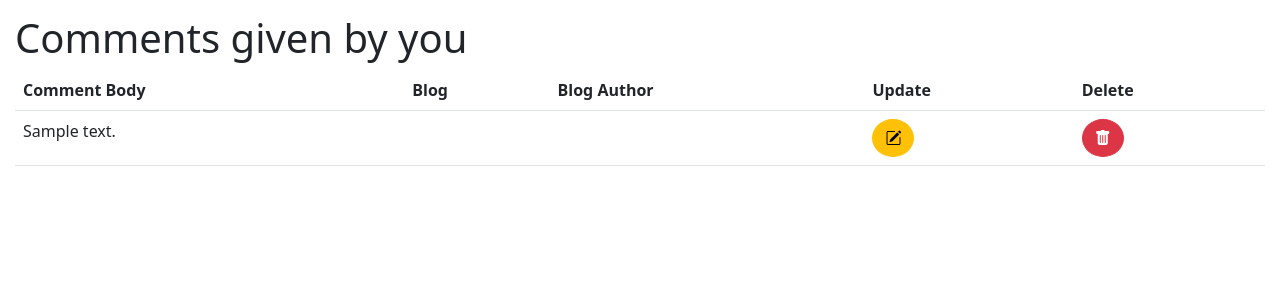
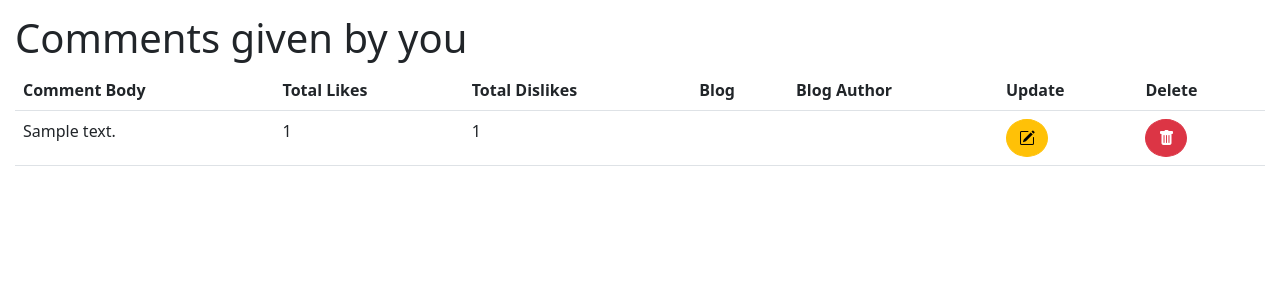
Before and after one commit to surajpulloor/Blog, a Django app: page /home/dashboard/comments_given in a window 1280 px wide. Shown: the part 56-356 px from the top of the page. Run offline with Django 3.2, Linux system fonts and the light colour scheme; a user stored in the database is signed in; tables that the repository leaves empty hold one stand-in row (values such as "Sample post"); data that the repository does not hold is empty; some libraries are stand-ins or nearby versions.

Commit message:
Added the likes, dislikes to the comment's given by table.

```diff
--- a/blog/templates/blog/get_comments_given_per_user.html
+++ b/blog/templates/blog/get_comments_given_per_user.html
@@ -11,6 +11,8 @@
         <table class="table">
             <tr>
                 <th>Comment Body</th>
+                <th>Total Likes</th>
+                <th>Total Dislikes</th>
                 <th>Blog</th>
                 <th>Blog Author</th>
                 <th>Update</th>
@@ -19,6 +21,8 @@
             {% for comment_given in comments_given %}
                 <tr>
                     <td>{{comment_given.body}}</td>
+                    <td>{{comment_given.noOfLikes}}</td>
+                    <td>{{comment_given.noOfDisLikes}}</td>
                     <td><a href="{% url 'blog:get_blog' comment_given.blog.blogid %}" target="_blank">{{comment_given.blog.title}}</a></td>
                     <td>
                         {{comment_given.blog.user.first_name}}
--- a/blog/templates/blog/get_replies_given_per_user.html
+++ b/blog/templates/blog/get_replies_given_per_user.html
@@ -11,6 +11,8 @@
         <table class="table">
             <tr>
                 <th>Reply Body</th>
+                <th>Total Likes</th>
+                <th>Total Dislikes</th>
                 <th>Blog</th>
                 <th>Blog Author</th>
                 {% comment %} <th>Update</th>
@@ -19,6 +21,8 @@
             {% for reply_given in replies_given %}
                 <tr>
                     <td>{{reply_given.body}}</td>
+                    <td>{{comment_given.noOfLikes}}</td>
+                    <td>{{comment_given.noOfDisLikes}}</td>
                     <td><a href="{% url 'blog:get_blog' reply_given.blog.blogid %}" target="_blank">{{reply_given.blog.title}}</a></td>
                     <td>
                         {{reply_given.blog.user.first_name}}
```
